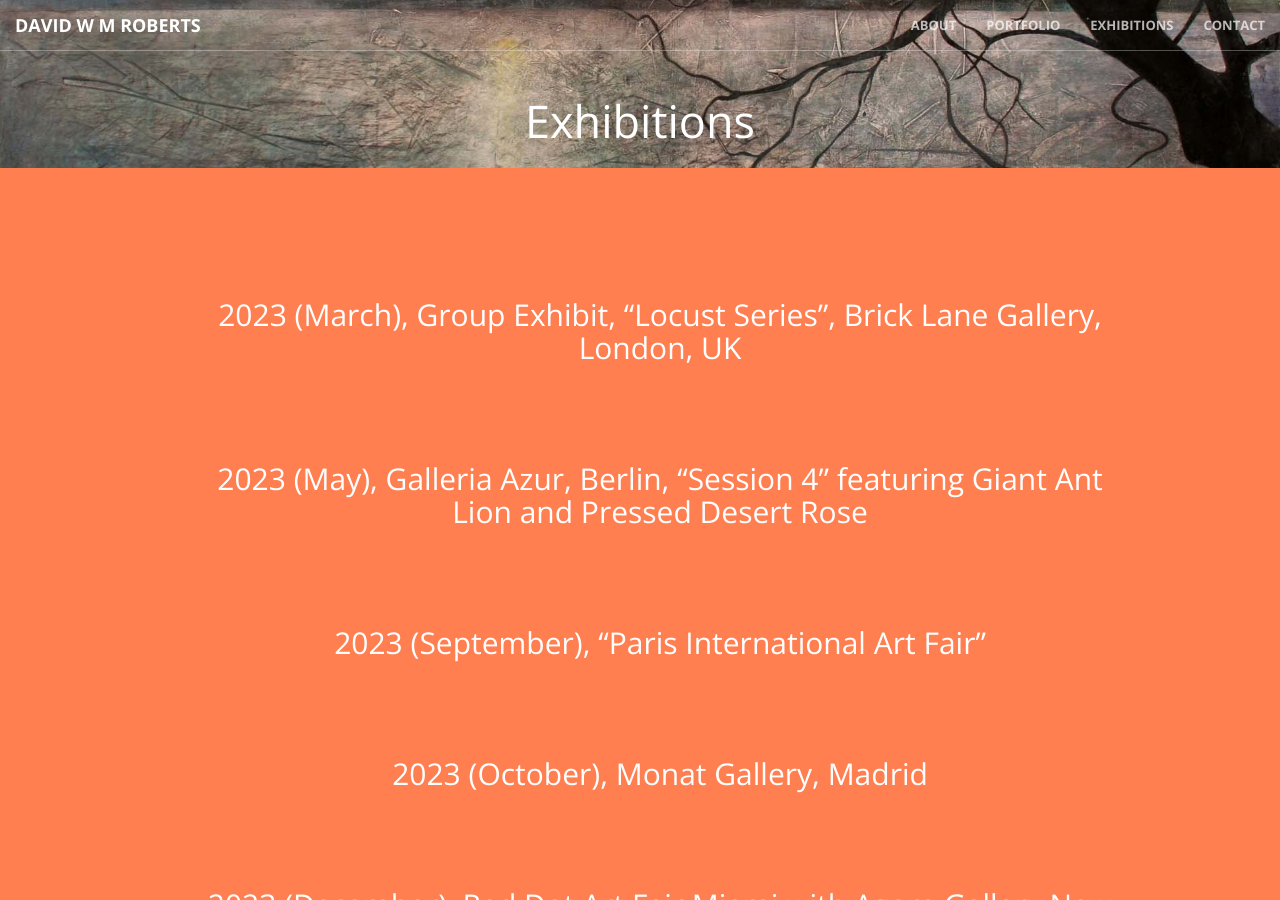
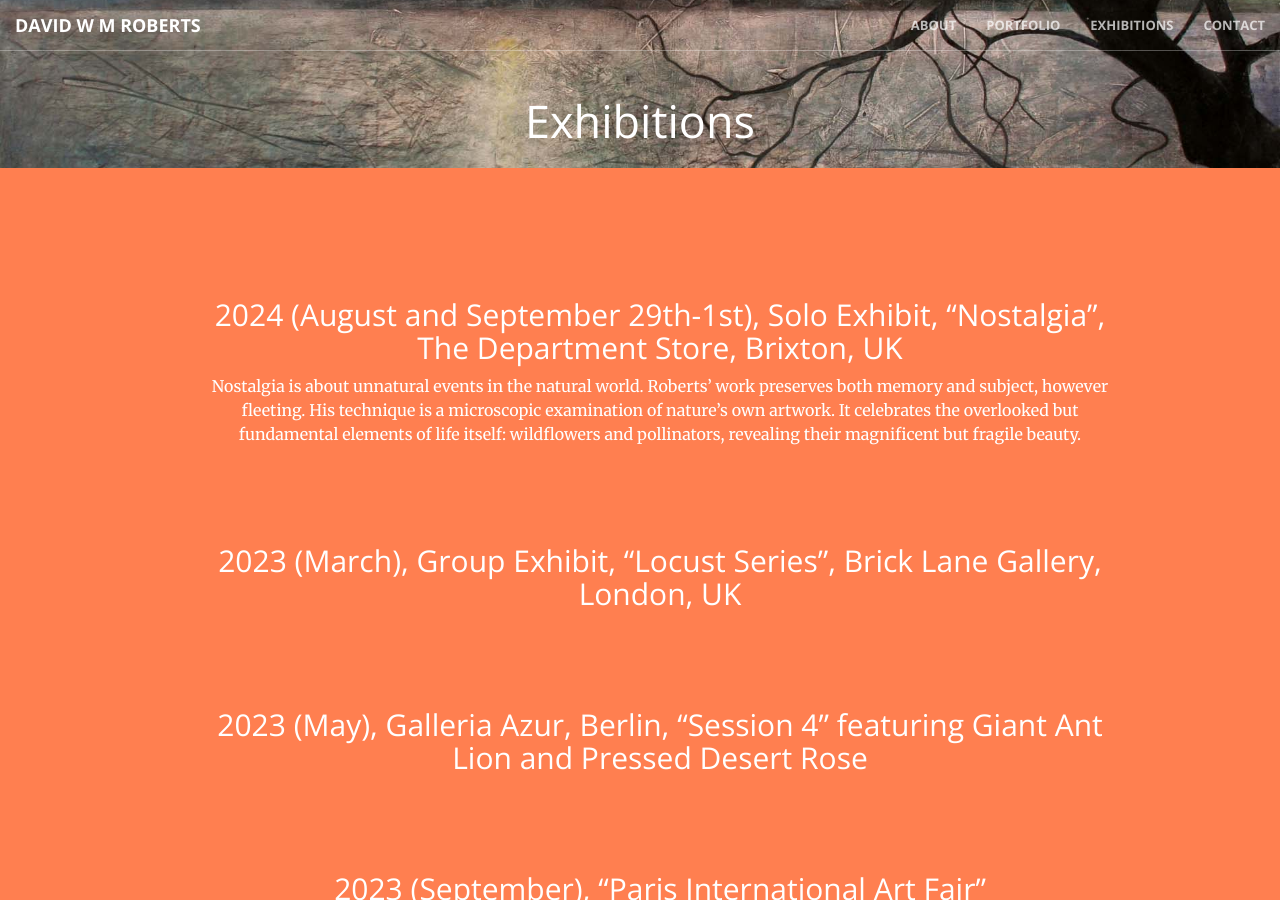
Before and after one commit to dwmroberts/dwmroberts.github.io, a Jekyll site: the page built from blog.markdown, in a window 1280 px wide and 900 px high. Built offline with Jekyll 4.4.1, drawn with Linux system fonts in a browser that asks for light colours; comment, search, counter and statistics services are not loaded.

Commit message:
add new exhibition

```diff
--- a/_includes/black-strip.html
+++ b/_includes/black-strip.html
@@ -1,7 +1,7 @@
   <aside class="bg-dark">
       <div class="container text-center">
           <div class="call-to-action">
-              <h2>Upcoming show on the 15th-16th March at the <a href="https://thebricklanegallery.com/contemporary-painting15th-26thmarch/" target="_blank">Brick Lane Gallery, London.</a></h2>
+              <h2>Upcoming show on the 29th August - 1st July at The Department Store, Brixton, UK.</a></h2>
               <a href="/exhibitions" class="btn btn-default btn-xl wow tada">Past Exhibitions</a>
           </div>
       </div>
--- a/blog.markdown
+++ b/blog.markdown
@@ -6,6 +6,10 @@ permalink: /exhibitions
 
 <div class="latest-posts">
   <ul>
+    <li>
+      <h2>2024 (August and September 29th-1st), Solo Exhibit, “Nostalgia”, The Department Store, Brixton, UK</h2>
+      <p>Nostalgia is about unnatural events in the natural world. Roberts’ work preserves both memory and subject, however fleeting. His technique is a microscopic examination of nature’s own artwork. It celebrates the overlooked but fundamental elements of life itself: wildflowers and pollinators, revealing their magnificent but fragile beauty.</p>
+    </li>
     <li>
       <h2>2023 (March), Group Exhibit, “Locust Series”, Brick Lane Gallery, London, UK</h2>
       <p></p>
```
